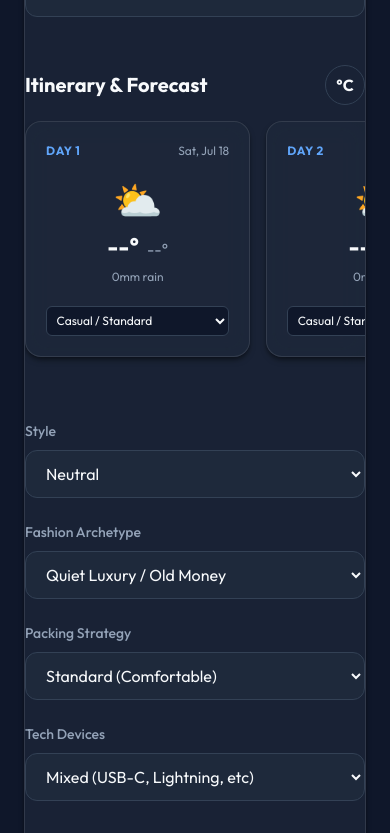
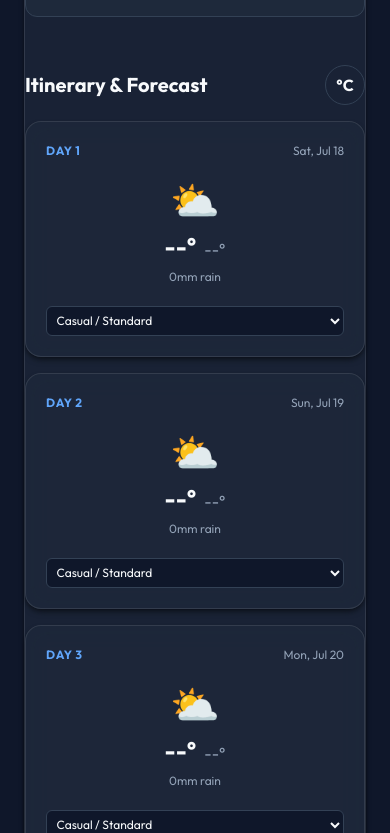
Before and after one commit to jf1shh/Travel-Packing-Optimizer, a React (Vite) app: page / in a window 390 px wide. Shown: the part 971-1804 px from the top of the page. Built offline with nearby package versions, Linux system fonts and the light colour scheme.

Commit message:
style: convert itinerary carousel into a responsive wrapping grid

```diff
--- a/src/components/TripForm.jsx
+++ b/src/components/TripForm.jsx
@@ -347,7 +347,7 @@ const handleIcsUpload = (e) => {
           )}
         </div>
 
-        <div style={{ display: 'flex', gap: '1rem', overflowX: 'auto', paddingBottom: '1rem', scrollSnapType: 'x mandatory' }}>
+        <div style={{ display: 'grid', gridTemplateColumns: 'repeat(auto-fill, minmax(180px, 1fr))', gap: '1rem', paddingBottom: '1rem' }}>
           {Array.from({ length: duration }).map((_, i) => {
             const dest = dailyDestinations[i] || destinations[0] || 'Unknown';
             const weatherObj = formWeatherData[dest];
@@ -375,7 +375,7 @@ const handleIcsUpload = (e) => {
             const min = minTempC !== null ? (tempUnit === 'F' ? Math.round(minTempC * 9/5 + 32) : minTempC) : '--';
 
             return (
-              <div key={i} className="glass" style={{ minWidth: '160px', flex: '0 0 auto', padding: '1.25rem', display: 'flex', flexDirection: 'column', gap: '0.75rem', scrollSnapAlign: 'start', position: 'relative' }}>
+              <div key={i} className="glass" style={{ padding: '1.25rem', display: 'flex', flexDirection: 'column', gap: '0.75rem', position: 'relative' }}>
                 <div style={{ display: 'flex', justifyContent: 'space-between', alignItems: 'center' }}>
                   <span style={{ fontSize: '0.75rem', fontWeight: 'bold', color: 'var(--accent-color)', textTransform: 'uppercase', letterSpacing: '0.05em' }}>Day {i + 1}</span>
                   <span style={{ fontSize: '0.75rem', color: 'var(--text-secondary)' }}>{dateStr}</span>
```
